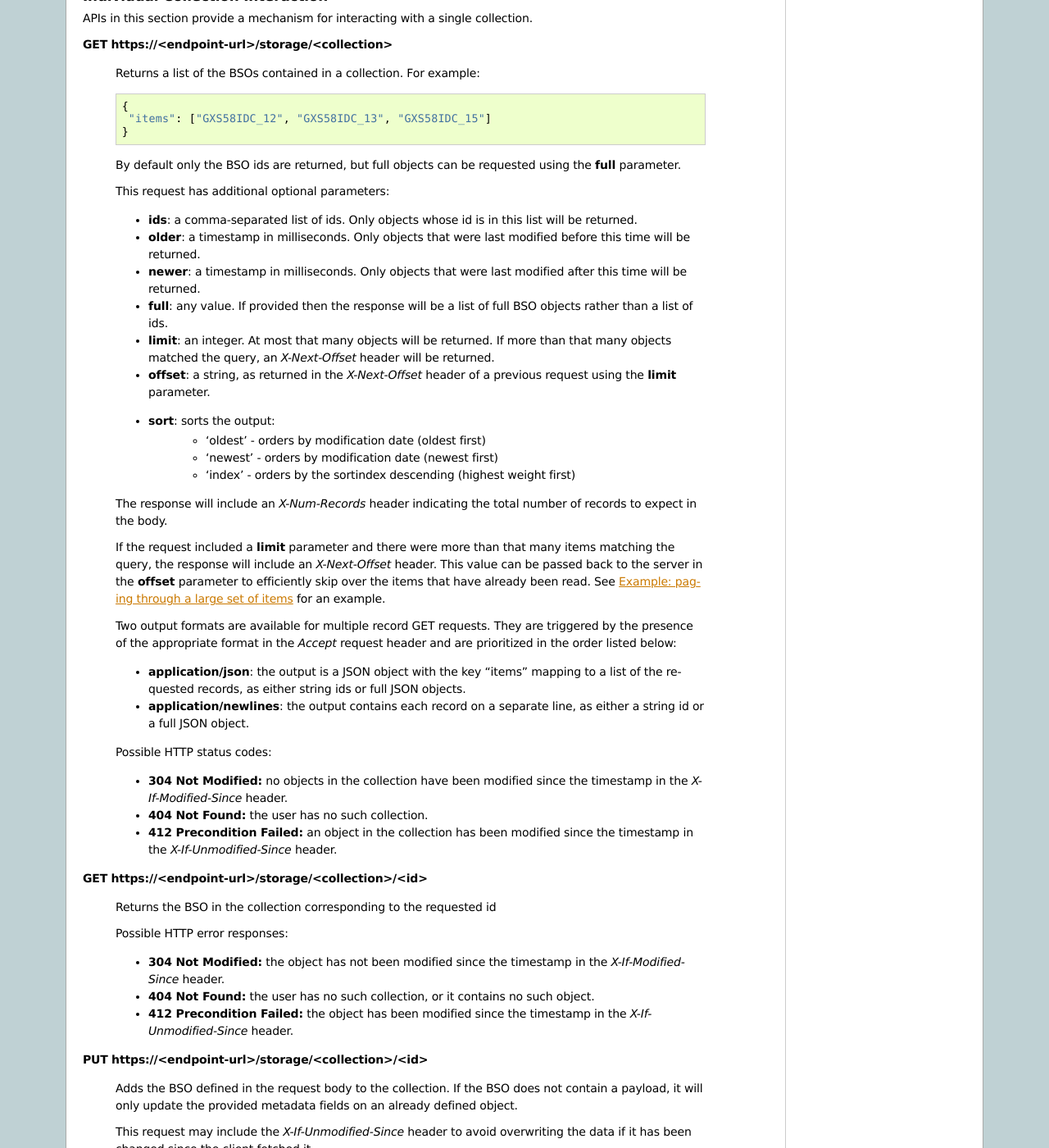
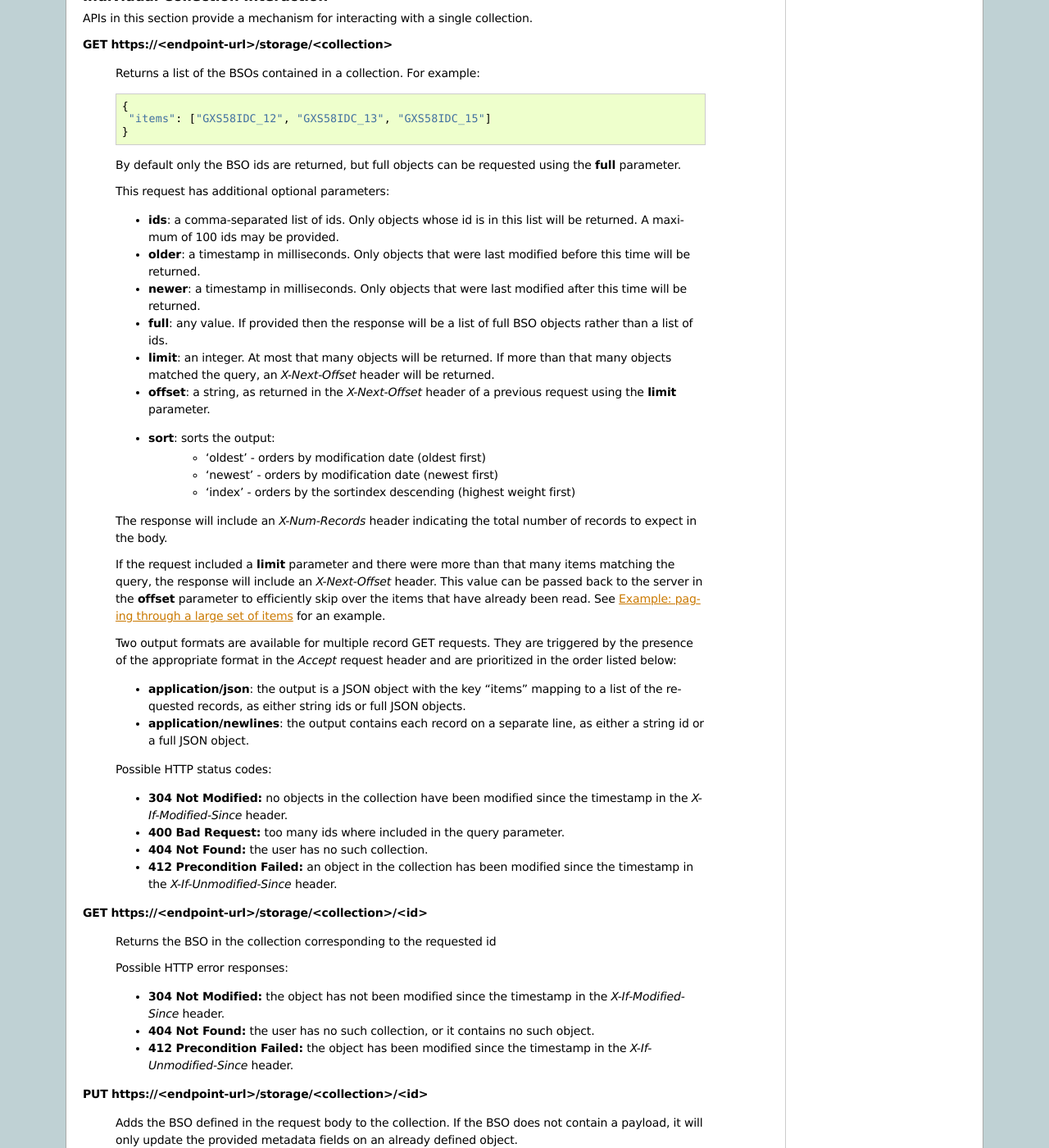
Before and after one commit to mozilla-services/docs, a Sphinx documentation site: the page built from source/storage/apis-2.0.rst, in a window 1280 px wide and 1400 px high, scrolled down 2489 px. Shown: the whole window at 82% size. Built offline with Sphinx 7.4.7, drawn with Linux system fonts in a browser that asks for light colours; the version number could not be read and is left out; some of the changed text lies outside the part shown.

Commit message:
[Storage] Bug 774920 - limit "ids" parameter on GET to 100 items

```diff
--- a/source/storage/apis-2.0.rst
+++ b/source/storage/apis-2.0.rst
@@ -191,7 +191,7 @@ collection.
     This request has additional optional parameters:
 
     - **ids**: a comma-separated list of ids. Only objects whose id is in this
-      list will be returned.
+      list will be returned.  A maximum of 100 ids may be provided.
 
     - **older**: a timestamp in milliseconds. Only objects that were last
       modified before this time will be returned.
@@ -237,6 +237,7 @@ collection.
 
     - **304 Not Modified:**  no objects in the collection have been modified
       since the timestamp in the *X-If-Modified-Since* header.
+    - **400 Bad Request:**  too many ids where included in the query parameter.
     - **404 Not Found:**  the user has no such collection.
     - **412 Precondition Failed:**  an object in the collection has been
       modified since the timestamp in the *X-If-Unmodified-Since* header.
```
Also changed, not shown: other parts of source/storage/apis-2.0.rst (+0 -1 lines).
